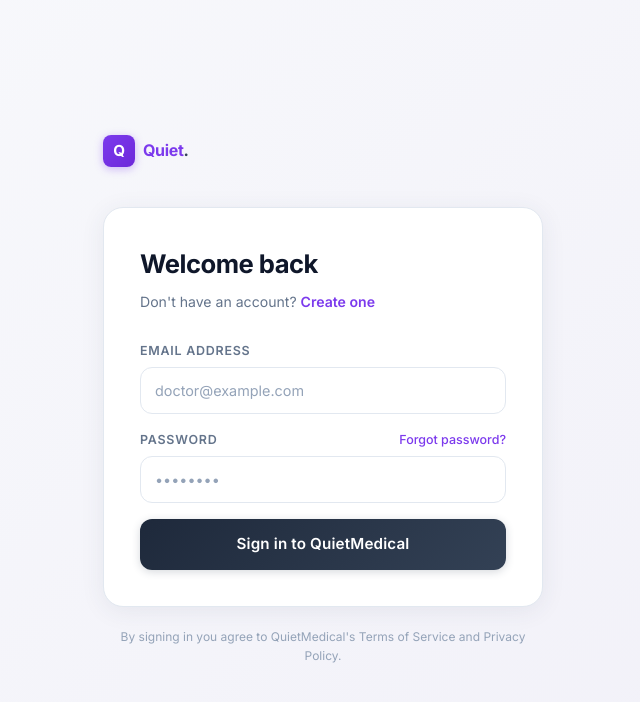
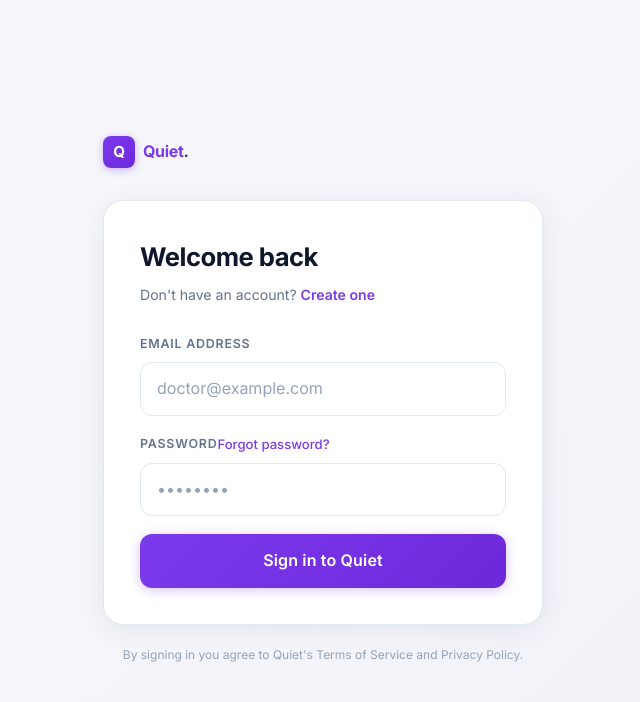
Before and after one commit to MedHubWTB/my-nextjs-site, a Next.js app: page /login in a window 1280 px wide. Shown: the top 702 px of the page, without its empty margins (317-957 px from the left). Built offline with nearby package versions, Linux system fonts and the light colour scheme; no server answers.

Commit message:
faster login - parallel DB calls + route prefetch

```diff
--- a/app/login/page.tsx
+++ b/app/login/page.tsx
@@ -1,24 +1,32 @@
 "use client";
 
-import { useState } from "react";
+import { useState, useEffect } from "react";
 import { supabase } from "../lib/supabase";
 import { useRouter } from "next/navigation";
 import Logo from "../components/Logo";
 
 export default function LoginPage() {
   const router = useRouter();
+  useEffect(() => {
+    router.prefetch("/dashboard");
+    router.prefetch("/admin");
+    router.prefetch("/agency-dashboard");
+    router.prefetch("/onboarding");
+  }, [router]);
   const [email, setEmail] = useState("");
   const [password, setPassword] = useState("");
   const [error, setError] = useState("");
   const [loading, setLoading] = useState(false);
 
   const redirectAfterLogin = async (userId: string) => {
-    const { data: adminData } = await supabase.from("admins").select("id").eq("user_id", userId).single();
-    if (adminData) { router.push("/admin"); return; }
-    const { data: agencyUser } = await supabase.from("agency_users").select("id").eq("user_id", userId).single();
-    if (agencyUser) { router.push("/agency-dashboard"); return; }
-    const { data: doctorData } = await supabase.from("doctors").select("onboarding_completed").eq("user_id", userId).single();
-    if (!doctorData || !doctorData.onboarding_completed) { router.push("/onboarding"); return; }
+    const [adminResult, agencyResult, doctorResult] = await Promise.all([
+      supabase.from("admins").select("id").eq("user_id", userId).single(),
+      supabase.from("agency_users").select("id").eq("user_id", userId).single(),
+      supabase.from("doctors").select("onboarding_completed").eq("user_id", userId).single(),
+    ]);
+    if (adminResult.data) { router.push("/admin"); return; }
+    if (agencyResult.data) { router.push("/agency-dashboard"); return; }
+    if (!doctorResult.data || !doctorResult.data.onboarding_completed) { router.push("/onboarding"); return; }
     router.push("/dashboard");
   };
 
@@ -32,44 +40,204 @@ export default function LoginPage() {
   };
 
   return (
-    <div style={{ minHeight: "100vh", background: "linear-gradient(135deg, #f8f9fc 0%, #f1f0f8 100%)", display: "flex", alignItems: "center", justifyContent: "center", fontFamily: "var(--font-inter), Inter, sans-serif", padding: 24 }}>
-      <div style={{ width: "100%", maxWidth: 440 }}>
-        <div style={{ marginBottom: 40 }}><Logo /></div>
+    <div style={{
+      minHeight: "100dvh",
+      background: "linear-gradient(135deg, #f8f9fc 0%, #f1f0f8 100%)",
+      display: "flex",
+      alignItems: "center",
+      justifyContent: "center",
+      fontFamily: "var(--font-inter), Inter, sans-serif",
+      padding: "24px 16px",
+    }}>
+      <style>{`
+        * { box-sizing: border-box; }
+        .login-card {
+          width: 100%;
+          max-width: 440px;
+        }
+        .qm-input {
+          width: 100%;
+          padding: 13px 16px;
+          border: 1.5px solid #e2e8f0;
+          border-radius: 12px;
+          font-size: 1rem;
+          color: #0f172a;
+          background: #fff;
+          outline: none;
+          font-family: inherit;
+          transition: border-color 0.2s, box-shadow 0.2s;
+          -webkit-appearance: none;
+        }
+        .qm-input:focus {
+          border-color: #7c3aed;
+          box-shadow: 0 0 0 3px rgba(124,58,237,0.1);
+        }
+        .qm-input::placeholder { color: #94a3b8; }
+        .qm-btn-primary {
+          width: 100%;
+          padding: 14px;
+          background: linear-gradient(135deg, #7c3aed, #6d28d9);
+          color: #fff;
+          font-weight: 600;
+          font-size: 1rem;
+          border: none;
+          border-radius: 12px;
+          cursor: pointer;
+          font-family: inherit;
+          transition: all 0.2s;
+          box-shadow: 0 2px 12px rgba(124,58,237,0.3);
+          -webkit-appearance: none;
+        }
+        .qm-btn-primary:hover:not(:disabled) {
+          transform: translateY(-1px);
+          box-shadow: 0 4px 20px rgba(124,58,237,0.4);
+        }
+        .qm-btn-primary:disabled {
+          opacity: 0.7;
+          cursor: not-allowed;
+          transform: none;
+        }
+        @media (max-width: 480px) {
+          .login-card {
+            max-width: 100%;
+          }
+          .login-box {
+            padding: 28px 20px !important;
+            border-radius: 16px !important;
+          }
+          .login-title {
+            font-size: 1.4rem !important;
+          }
+        }
+        @media (min-width: 481px) and (max-width: 768px) {
+          .login-card {
+            max-width: 420px;
+          }
+        }
+      `}</style>
 
-        <div style={{ background: "#fff", borderRadius: 20, padding: "36px", border: "1px solid #e2e8f0", boxShadow: "0 4px 24px rgba(51,65,85,0.08)" }}>
-          <h1 style={{ fontSize: "1.6rem", fontWeight: 700, color: "#0f172a", marginBottom: 6, letterSpacing: "-0.02em" }}>Welcome back</h1>
+      <div className="login-card">
+        <div style={{ marginBottom: 32 }}><Logo /></div>
+
+        <div
+          className="login-box"
+          style={{
+            background: "#fff",
+            borderRadius: 20,
+            padding: "36px",
+            border: "1px solid #e2e8f0",
+            boxShadow: "0 4px 24px rgba(51,65,85,0.08)",
+          }}
+        >
+          <h1
+            className="login-title"
+            style={{
+              fontSize: "1.6rem",
+              fontWeight: 700,
+              color: "#0f172a",
+              marginBottom: 6,
+              letterSpacing: "-0.02em",
+            }}
+          >
+            Welcome back
+          </h1>
           <p style={{ color: "#64748b", fontSize: "0.88rem", marginBottom: 28 }}>
             Don&apos;t have an account?{" "}
-            <a href="/signup" style={{ color: "#7c3aed", fontWeight: 600, textDecoration: "none" }}>Create one</a>
+            <a href="/signup" style={{ color: "#7c3aed", fontWeight: 600, textDecoration: "none" }}>
+              Create one
+            </a>
           </p>
 
-          <div style={{ display: "flex", flexDirection: "column", gap: 16 }}>
+          <div style={{ display: "flex", flexDirection: "column", gap: 18 }}>
             <div>
-              <label style={{ display: "block", fontSize: "0.78rem", fontWeight: 600, color: "#64748b", marginBottom: 6, textTransform: "uppercase", letterSpacing: "0.06em" }}>Email address</label>
-              <input className="qm-input" type="email" placeholder="doctor@example.com" value={email} onChange={e => setEmail(e.target.value)} onKeyDown={e => e.key === "Enter" && handleLogin()} />
+              <label style={{
+                display: "block",
+                fontSize: "0.78rem",
+                fontWeight: 600,
+                color: "#64748b",
+                marginBottom: 8,
+                textTransform: "uppercase",
+                letterSpacing: "0.06em",
+              }}>
+                Email address
+              </label>
+              <input
+                className="qm-input"
+                type="email"
+                inputMode="email"
+                autoComplete="email"
+                placeholder="doctor@example.com"
+                value={email}
+                onChange={e => setEmail(e.target.value)}
+                onKeyDown={e => e.key === "Enter" && handleLogin()}
+              />
             </div>
 
             <div>
-              <div style={{ display: "flex", justifyContent: "space-between", alignItems: "center", marginBottom: 6 }}>
-                <label style={{ display: "block", fontSize: "0.78rem", fontWeight: 600, color: "#64748b", textTransform: "uppercase", letterSpacing: "0.06em" }}>Password</label>
-                <a href="/forgot-password" style={{ fontSize: "0.78rem", color: "#7c3aed", textDecoration: "none", fontWeight: 500 }}>Forgot password?</a>
+              <div style={{ display: "flex", justifyContent: "space-between", alignItems: "center", marginBottom: 8 }}>
+                <div style={{ display: "flex", justifyContent: "space-between", alignItems: "center" }}>
+                  <label style={{
+                    display: "block",
+                    fontSize: "0.78rem",
+                    fontWeight: 600,
+                    color: "#64748b",
+                    textTransform: "uppercase",
+                    letterSpacing: "0.06em",
+                  }}>
+                    Password
+                  </label>
+                  <a
+                    href="/forgot-password"
+                    style={{ fontSize: "0.82rem", color: "#7c3aed", textDecoration: "none", fontWeight: 500 }}
+                  >
+                    Forgot password?
+                  </a>
+                </div>
               </div>
-              <input className="qm-input" type="password" placeholder="••••••••" value={password} onChange={e => setPassword(e.target.value)} onKeyDown={e => e.key === "Enter" && handleLogin()} />
+              <input
+                className="qm-input"
+                type="password"
+                autoComplete="current-password"
+                placeholder="••••••••"
+                value={password}
+                onChange={e => setPassword(e.target.value)}
+                onKeyDown={e => e.key === "Enter" && handleLogin()}
+              />
             </div>
 
             {error && (
-              <div style={{ background: "#fef2f2", border: "1px solid #fecaca", borderRadius: 10, padding: "10px 14px", color: "#dc2626", fontSize: "0.85rem" }}>{error}</div>
+              <div style={{
+                background: "#fef2f2",
+                border: "1px solid #fecaca",
+                borderRadius: 10,
+                padding: "12px 14px",
+                color: "#dc2626",
+                fontSize: "0.88rem",
+                lineHeight: 1.5,
+              }}>
+                {error}
+              </div>
             )}
 
-            <button className="qm-btn-primary" style={{ width: "100%", padding: "13px", fontSize: "0.95rem", borderRadius: 12 }} onClick={handleLogin} disabled={loading}>
-              {loading ? "Signing in..." : "Sign in to QuietMedical"}
+            <button
+              className="qm-btn-primary"
+              onClick={handleLogin}
+              disabled={loading}
+            >
+              {loading ? "Signing in..." : "Sign in to Quiet"}
             </button>
-
           </div>
         </div>
 
-        <p style={{ marginTop: 20, fontSize: "0.75rem", color: "#94a3b8", textAlign: "center", lineHeight: 1.6 }}>
-          By signing in you agree to QuietMedical&apos;s Terms of Service and Privacy Policy.
+        <p style={{
+          marginTop: 20,
+          fontSize: "0.75rem",
+          color: "#94a3b8",
+          textAlign: "center",
+          lineHeight: 1.6,
+          padding: "0 8px",
+        }}>
+          By signing in you agree to Quiet&apos;s Terms of Service and Privacy Policy.
         </p>
       </div>
     </div>
```
